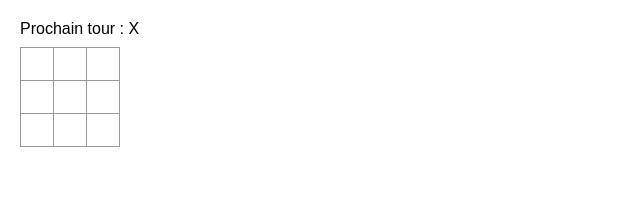
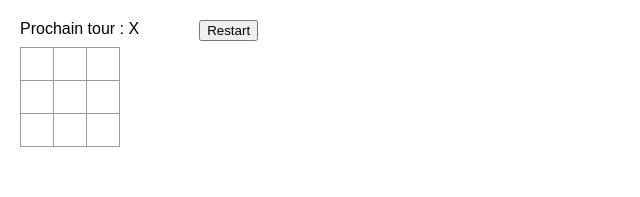
Before and after one commit to IDGHIM/Tic-Tac-Toe, a React (Create React App) app: page / in a window 1280 px wide. Shown: the top 197 px of the page, without its empty margins (0-640 px from the left). Built offline with nearby package versions, Linux system fonts and the light colour scheme.

Commit message:
added restart game button

```diff
--- a/src/App.js
+++ b/src/App.js
@@ -64,11 +64,11 @@ export default function Game() {
     setCurrentMove(nextHistory.length - 1);
   }
 
-  function jumpTo(nextMove) {
+    function jumpTo(nextMove) {
     setCurrentMove(nextMove);
   }
 
-  const moves = history.map((squares, move) => {
+    const moves = history.map((squares, move) => {
     let description;
     if (move > 0) {
       description = 'Aller au coup #' + move;
@@ -79,9 +79,9 @@ export default function Game() {
       <li key={move}>
         <button onClick={() => jumpTo(move)}>{description}</button>
       </li>
-
     );
   });
+
   const movesHistory = history.map((squares, move) => {
     if(move > 0){
       return (
@@ -90,8 +90,10 @@ export default function Game() {
     }
   })
 
-
-
+ function restartGame() {
+   setCurrentMove(0);
+   setHistory([Array(9).fill(null)]);
+ }
 
   return (
     <div className="game">
@@ -100,6 +102,9 @@ export default function Game() {
       </div>
       <div className="game-info">
         <ol>{movesHistory}</ol>
+      </div>
+      <div className="game-restart">
+        <button id="restart-btn" onClick={restartGame}>Restart</button>
       </div>
     </div>
   );
```
